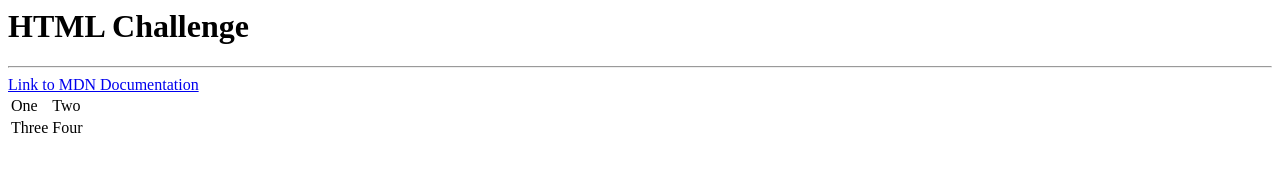
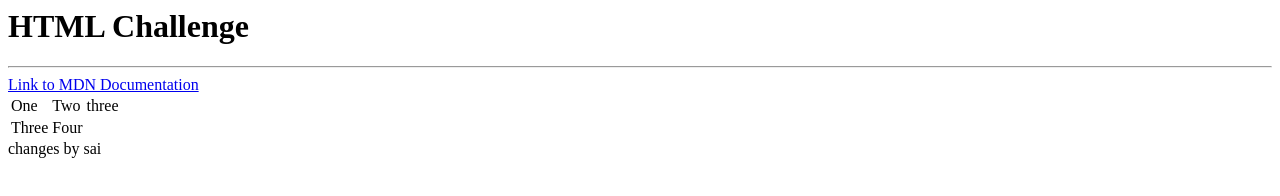
Before and after one commit to prashant-1999/1st_hosted, a plain HTML site: page test_code0.html in a window 1280 px wide. Drawn offline with Linux system fonts and the light colour scheme.

Commit message:
changes made as version-2

```diff
--- a/test_code0.html
+++ b/test_code0.html
@@ -9,6 +9,7 @@
                 <tr>
                     <td> One</td>
                     <td> Two</td>
+                    <td> three <td/>
                 </tr>
                 <tr>
                     <td>Three</td>
@@ -18,3 +19,5 @@
         </table>
     </body>
 </html>
+
+changes by sai
```
